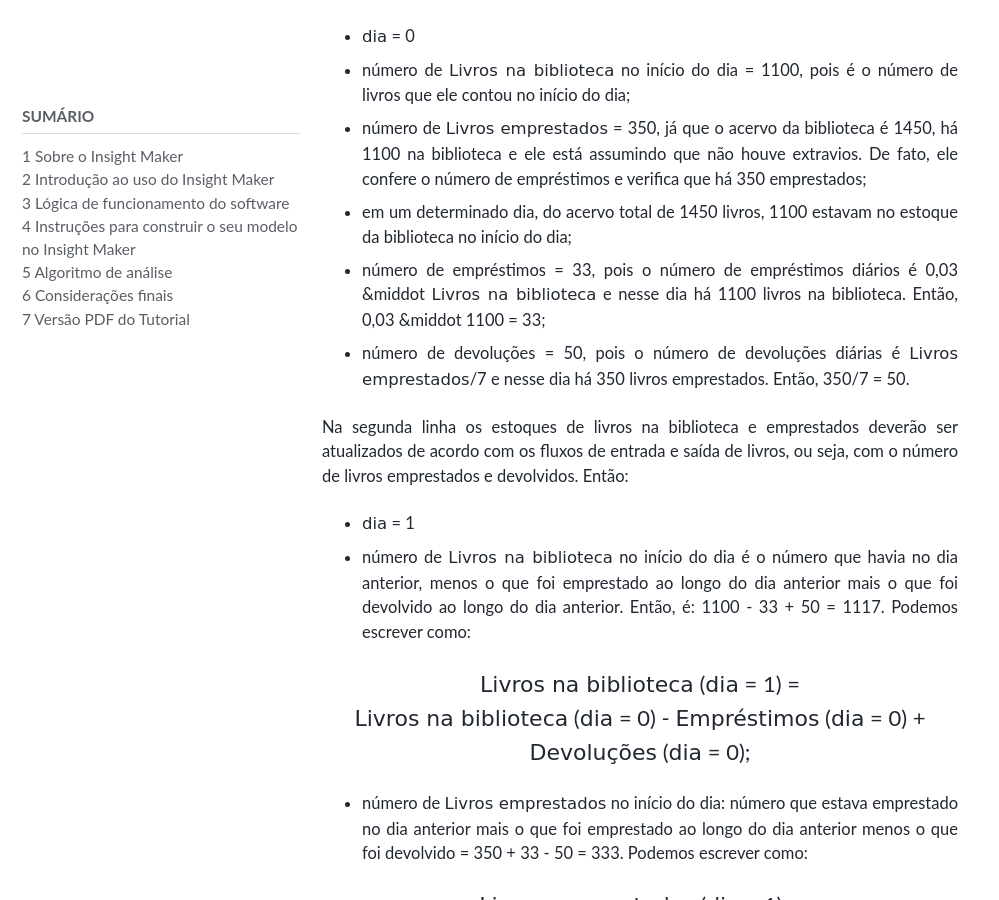
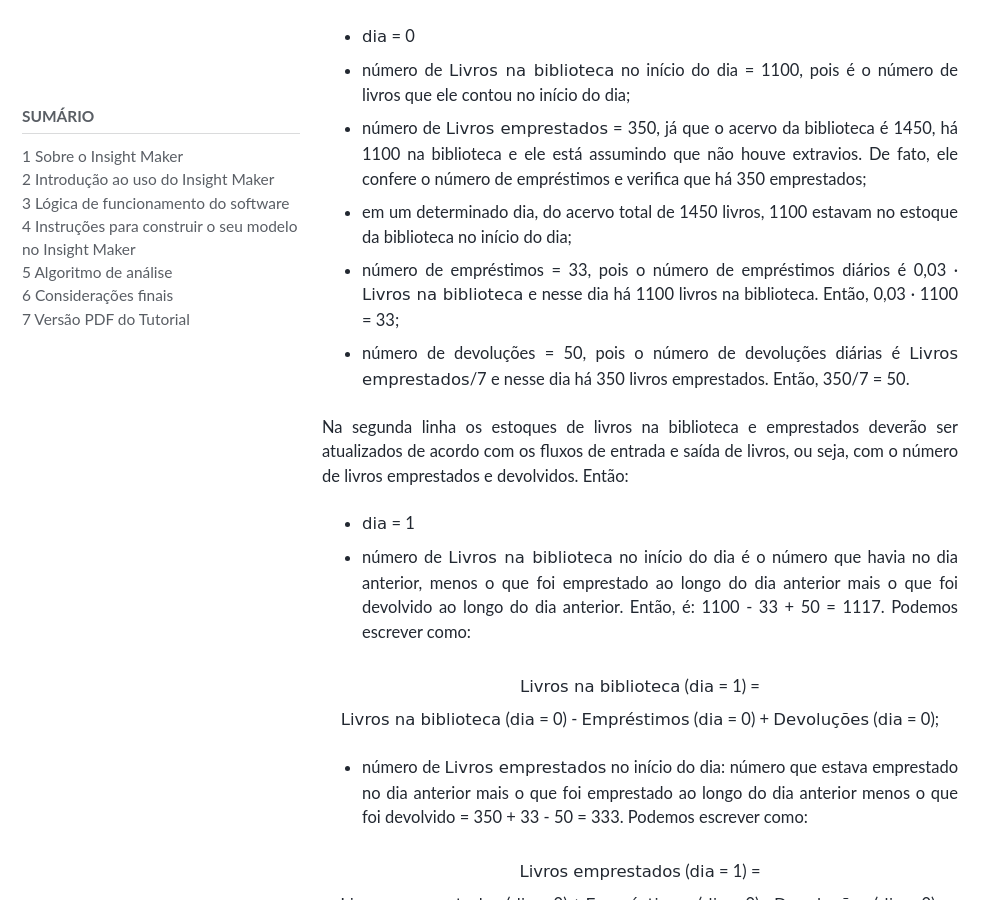
Before and after one commit to milenalauschner/MM, a Jekyll site: the page built from _pages/seção3.md, in a window 1280 px wide and 900 px high, scrolled down 4089 px. Shown: the whole window, without its empty margins (0-999 px from the left). Built offline with Jekyll 4.4.1, drawn with Linux system fonts in a browser that asks for light colours; cached includes are drawn as plain includes; nearby versions of some CDN libraries; some web fonts are replaced; formulas are drawn with MathJax 3.

Commit message:
Update seção3.md

```diff
--- a/_pages/seção3.md
+++ b/_pages/seção3.md
@@ -131,7 +131,7 @@ Na primeira linha ele colocou os valores iniciais das grandezas, ou seja:
     </div>
   * em um determinado dia, do acervo total de 1450 livros, 1100 estavam no estoque da biblioteca no início do dia;
   * <div class="box">
-  número de empréstimos = 33, pois o número de empréstimos diários é 0,03 &middot <span style="font-family: Comic Sans MS">Livros na biblioteca</span> e nesse dia há  1100 livros na biblioteca. Então, 0,03 &middot 1100 = 33;
+  número de empréstimos = 33, pois o número de empréstimos diários é 0,03 &middot; <span style="font-family: Comic Sans MS">Livros na biblioteca</span> e nesse dia há  1100 livros na biblioteca. Então, 0,03 &middot; 1100 = 33;
     </div>
   * <div class="box">
   número de devoluções = 50, pois o número de devoluções diárias é <span style="font-family: Comic Sans MS">Livros emprestados</span>/7 e nesse dia há 350 livros emprestados. Então, 350/7 = 50.
@@ -150,9 +150,9 @@ Na segunda linha os estoques de livros na biblioteca e emprestados deverão ser
 {: .text-justify}
 
 <div class="box">
-<span style="font-family: Comic Sans MS">Livros na biblioteca</span> (<span style="font-family: Comic Sans MS">dia</span> = 1) = <br />
+<small><span style="font-family: Comic Sans MS">Livros na biblioteca</span> (<span style="font-family: Comic Sans MS">dia</span> = 1) = <br />
 <span style="font-family: Comic Sans MS">Livros na biblioteca</span>  (<span style="font-family: Comic Sans MS">dia</span> = 0) - <span style="font-family: Comic Sans MS">Empréstimos</span> (<span style="font-family: Comic Sans MS">dia</span> = 0) + <span style="font-family: Comic Sans MS">Devoluções</span>
- (<span style="font-family: Comic Sans MS">dia</span> = 0);
+ (<span style="font-family: Comic Sans MS">dia</span> = 0);</small>
 </div>
 {: .text-center}
 
@@ -163,26 +163,26 @@ Na segunda linha os estoques de livros na biblioteca e emprestados deverão ser
 {: .text-justify}
 
 <div class="box">
-<span style="font-family: Comic Sans MS">Livros emprestados</span>
+<small><span style="font-family: Comic Sans MS">Livros emprestados</span>
 (<span style="font-family: Comic Sans MS">dia</span>
  = 1) =<br />
 <span style="font-family: Comic Sans MS">Livros emprestados</span>
  (<span style="font-family: Comic Sans MS">dia</span>
  = 0) + <span style="font-family: Comic Sans MS">Empréstimos</span> (<span style="font-family: Comic Sans MS">dia</span>
  = 0) - <span style="font-family: Comic Sans MS">Devoluções</span> (<span style="font-family: Comic Sans MS">dia</span>
- = 0);
+  = 0);</small>
  </div>
 {: .text-center}
 
 * <div class="box">
-  número de empréstimos = 34, pois o número de empréstimos diários é 0,03 &middot; <p style="font-family:Comic Sans MS">Livros na biblioteca</p> e nesse dia há  1117 <p style="font-family:Comic Sans MS">Livros na biblioteca</p>. Então, 0,03 &middot; 1117 = 33,51. Isso fica expresso como:
+  número de empréstimos = 34, pois o número de empréstimos diários é 0,03 &middot; <span style="font-family: Comic Sans MS">Livros na biblioteca</span> e nesse dia há  1117 <span style="font-family: Comic Sans MS">Livros na biblioteca</span>. Então, 0,03 &middot; 1117 = 33,51. Isso fica expresso como:
   </div>
 {: .text-justify}
 
 <div class="box">
-<span style="font-family: Comic Sans MS">Empréstimos</span> (<span style="font-family: Comic Sans MS">dia</span>
- = 1) = <span style="font-family: Comic Sans MS">Porcentagem de empréstimos</span> &middot; <p style="font-family:Comic Sans MS">Livros na biblioteca</p>(<span style="font-family: Comic Sans MS">dia</span>
- = 1);
+<small><span style="font-family: Comic Sans MS">Empréstimos</span> (<span style="font-family: Comic Sans MS">dia</span>
+ = 1) = <span style="font-family: Comic Sans MS">Porcentagem de empréstimos</span> &middot; <span style="font-family: Comic Sans MS">Livros na biblioteca</span> (<span style="font-family: Comic Sans MS">dia</span>
+ = 1);</small>
 </div>
 {: .text-center}
 
@@ -192,11 +192,11 @@ Na segunda linha os estoques de livros na biblioteca e emprestados deverão ser
 {: .text-justify}
 
 <div class="box">
- <span style="font-family: Comic Sans MS">Devoluções</span>
+ <small> <span style="font-family: Comic Sans MS">Devoluções</span>
  (<span style="font-family: Comic Sans MS">dia</span>
  = 1) = <span style="font-family: Comic Sans MS">Livros emprestados</span>
 (<span style="font-family: Comic Sans MS">dia</span>
- = 1)/<span style="font-family: Comic Sans MS">Prazo para devolução</span>.
+ = 1)/<span style="font-family: Comic Sans MS">Prazo para devolução</span>.</small>
 </div>
 {: .text-center}
 
@@ -213,44 +213,44 @@ seguinte modo:
 {: .text-justify}
 
 <div class="box">
-<p style="font-family:Comic Sans MS">Livros na biblioteca</p> (<span style="font-family: Comic Sans MS">dia</span>
+<small> <span style="font-family: Comic Sans MS">Livros na biblioteca</span> (<span style="font-family: Comic Sans MS">dia</span>
  = n+1) =<br />
-<p style="font-family:Comic Sans MS">Livros na biblioteca</p> (<span style="font-family: Comic Sans MS">dia</span>
+<span style="font-family: Comic Sans MS">Livros na biblioteca</span> (<span style="font-family: Comic Sans MS">dia</span>
  = n) - <span style="font-family: Comic Sans MS">Empréstimos</span> (<span style="font-family: Comic Sans MS">dia</span>
  = n) + <span style="font-family: Comic Sans MS">Devoluções</span> (<span style="font-family: Comic Sans MS">dia</span>
- = n).
+ = n).</small>
 </div>
 {: .text-center}
 
 De modo semelhante:
 
 <div class="box">
-<span style="font-family: Comic Sans MS">Livros emprestados</span>(<span style="font-family: Comic Sans MS">dia</span>
+<small> <span style="font-family: Comic Sans MS">Livros emprestados</span>(<span style="font-family: Comic Sans MS">dia</span>
  = n+1) =<br />
 <span style="font-family: Comic Sans MS">Livros emprestados</span> (<span style="font-family: Comic Sans MS">dia</span>
  = n) + <span style="font-family: Comic Sans MS">Empréstimos</span> (<span style="font-family: Comic Sans MS">dia</span>
  = n) - <span style="font-family: Comic Sans MS">Devoluções</span> (<span style="font-family: Comic Sans MS">dia</span>
- = n).
+ = n).</small>
 </div>
 {: .text-center}
 
 E ainda:
 
 <div class="box">
-<span style="font-family: Comic Sans MS">Empréstimos</span>
+<small> <span style="font-family: Comic Sans MS">Empréstimos</span>
  (<span style="font-family: Comic Sans MS">dia</span>
- = n) = <span style="font-family: Comic Sans MS">Porcentagem de empréstimos</span> &middot; <p style="font-family:Comic Sans MS">Livros na biblioteca</p> (<span style="font-family: Comic Sans MS">dia</span>
+ = n) = <span style="font-family: Comic Sans MS">Porcentagem de empréstimos</span> &middot; <span style="font-family: Comic Sans MS">Livros na biblioteca</span> (<span style="font-family: Comic Sans MS">dia</span>
  = n). <br />
 e <br />
 <span style="font-family: Comic Sans MS">Devoluções</span> (<span style="font-family: Comic Sans MS">dia</span>
  = n) =  <span style="font-family: Comic Sans MS">Livros emprestados</span> (<span style="font-family: Comic Sans MS">dia</span>
- = n)/ <span style="font-family: Comic Sans MS">Prazo para devolução</span>
+ = n)/ <span style="font-family: Comic Sans MS">Prazo para devolução</span></small>
 </div>
 {: .text-center}
 
 <div class="box">
-Em síntese as respostas produzidas pelo bibliotecário são: o número de <p style="font-family:Comic Sans MS">Livros na biblioteca</p> no quarto dia é 1153 e o porcentual de <span style="font-family: Comic Sans MS">Livros emprestados</span>
- é 297 &middot; 100%/1450, ou seja, aproximadamente 20%.
+<small>Em síntese as respostas produzidas pelo bibliotecário são: o número de <span style="font-family: Comic Sans MS">Livros na biblioteca</span> no quarto dia é 1153 e o porcentual de <span style="font-family: Comic Sans MS">Livros emprestados</span>
+ é 297 &middot; 100%/1450, ou seja, aproximadamente 20%.</small>
 </div>
 {: .text-justify}
 
```
